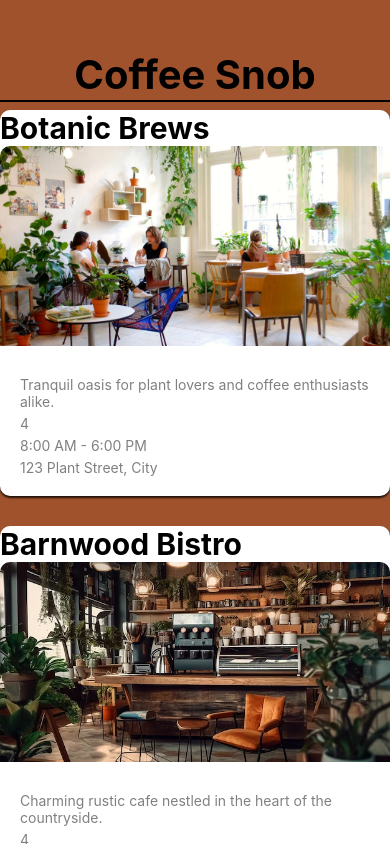
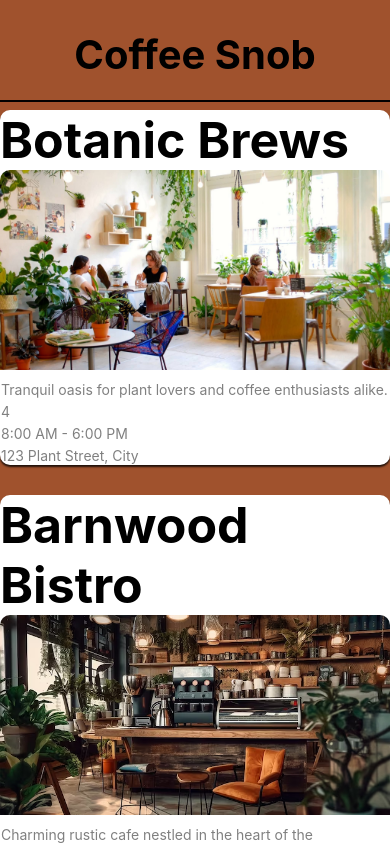
Before and after one commit to Timothy-itayi/Coffee-Snob, a React Native app in the folder coffee-snob-app/: screen / in a window 390 px wide. Shown: the top 844 px of the page. Built offline with nearby package versions, Linux system fonts and the light colour scheme.

Commit message:
add fluid motion to header

```diff
--- a/coffee-snob-app/App.js
+++ b/coffee-snob-app/App.js
@@ -1,5 +1,5 @@
-import 'react-native-gesture-handler';
-import React from 'react';
+
+import React  from 'react';
 
 import Home  from './components/home';
 
--- a/coffee-snob-app/AppStyles.js
+++ b/coffee-snob-app/AppStyles.js
@@ -10,17 +10,20 @@ export default StyleSheet.create({
     },
     header: {
         backgroundColor: '#A0522D',
-        height: 100,
+        height: 50,
         shadowColor: '#000',
         shadowOffset: { width: 0, height: 2 },
-        elevation: 2,
+        elevation: 10,
+        zIndex: 1,
     },
     headerTitle: {
         color: '#FFF',
         fontSize: 40,
         fontWeight: 'bold',
        textAlign: 'center',
-       padding: 50,
+
+       padding: 5,
+       margin: 25,
     },
 
     // CafeCard.js Styles
@@ -41,10 +44,10 @@ export default StyleSheet.create({
         borderTopRightRadius: 10,
     },
     cardInfo: {
-        padding: 20,
+        padding: 1,
     },
     cardTitle: {
-        fontSize: 30,
+        fontSize: 50,
         fontWeight: 'bold',
     },
     cardDescription: {
@@ -69,8 +72,14 @@ export default StyleSheet.create({
     },
 
     // CafeList styles
+   feed: {
+    marginTop: -20,
+    zIndex: 0,
+   },
     cardContainer: {
         marginBottom: 15,
+
+
     },
     listContent: {
         paddingVertical: 10,
--- a/coffee-snob-app/components/HeaderTitle.js
+++ b/coffee-snob-app/components/HeaderTitle.js
@@ -2,5 +2,5 @@ import React from 'react';
 import { Animated } from 'react-native';
 
 export default function HeaderTitle({ style, children, opacity, color }) {
-  return <Animated.Text style={[style, {opacity, color }]}>{children}</Animated.Text>;
+  return <Animated.Text style={[style, {opacity: opacity, color: color }]}>{children}</Animated.Text>;
 }
--- a/coffee-snob-app/components/home.js
+++ b/coffee-snob-app/components/home.js
@@ -1,5 +1,5 @@
 import React, { useRef } from 'react';
-import { Animated } from "react-native";
+import { Animated,Easing } from "react-native";
 import CafeList from './cafeList';
 import styles from '../AppStyles'
 import HeaderTitle from './HeaderTitle';
@@ -7,10 +7,10 @@ import HeaderTitle from './HeaderTitle';
 
 export default function Home() {
     const scrollY = useRef(new Animated.Value(0)).current;
-    const diffClamp = Animated.diffClamp(scrollY, 0 , 50);
+    const diffClamp = Animated.diffClamp(scrollY, 0 , 100);
 
     const headerHeight = scrollY.interpolate({
-      inputRange: [0, 50],
+      inputRange: [0, 100],
       outputRange: [100, 0],
       extrapolate: 'clamp',
     });
@@ -18,9 +18,10 @@ export default function Home() {
     const textOpacity = diffClamp.interpolate({
         inputRange:[0 , 50],
         outputRange: [1, 0],
-        extrapolate: 'clamp',
+
+        easing: Easing.inOut(Easing.ease),
     });
-    const headerColor = diffClamp.interpolate({
+    const headerColor = scrollY.interpolate({
         inputRange: [0, 50],
         outputRange: ['black', 'transparent'],
         extrapolate: 'clamp',
@@ -30,7 +31,7 @@ export default function Home() {
         <Animated.View style={[styles.header, { height: headerHeight,  }]}>
           <HeaderTitle style={styles.headerTitle} opacity={textOpacity} color={headerColor}>Coffee Snob</HeaderTitle>
         </Animated.View>
-        <CafeList scrollY={scrollY} />
-      </>
+        <CafeList scrollY={scrollY} style={styles.feed} />
+       </>
     );
   }
```
